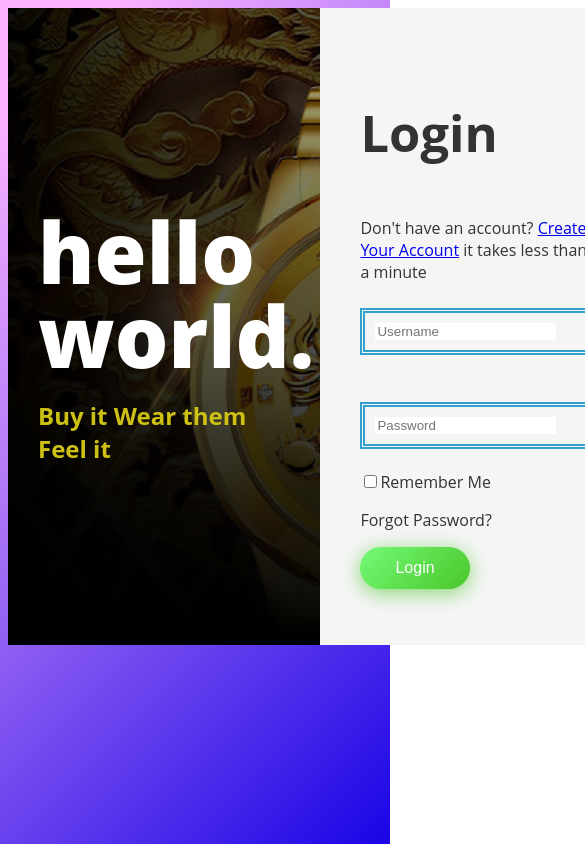
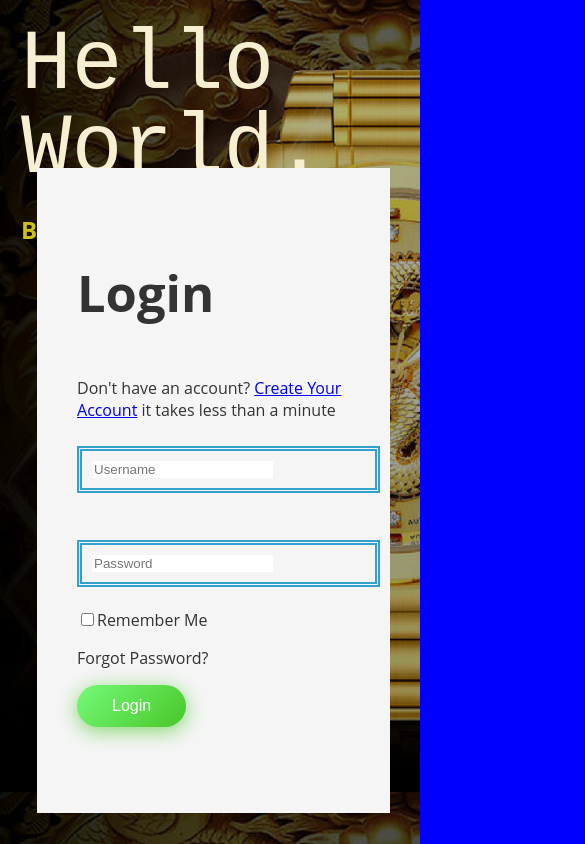
Before and after one commit to NakulYadav2/product_comparsion-project, a plain HTML site: page index.html in a window 390 px wide. Shown: the top 844 px of the page, 585 px wide, since content can reach past the window. Drawn offline with Linux system fonts and the light colour scheme.

Commit message:
add a responsive code

```diff
--- a/index.html
+++ b/index.html
@@ -4,11 +4,12 @@
     <head>
         <title>Login Page</title>
         <link rel="stylesheet" href="style.css">
+        <link   rel="stylesheet" href="responsive.css">
     </head>
     <body>
         <div id="leftbox">
         <div class="sidetopic">
-        <h1>hello world.</h1>
+        <h1>Hello World.</h1>
         </div>
         <div class="subtopic">
             <h2>Buy it Wear them Feel it<h2>
--- /dev/null
+++ b/responsive.css
@@ -0,0 +1,156 @@
+@media screen and (max-width:570px){
+    body{
+        background-color: blue;
+}
+
+#leftbox{
+position: relative;
+top: -8px;
+    left: -9px;
+height: 393px;
+width: 175vw;
+background-color: brown;
+}
+#loginbox{
+    /* height: 200px; */
+    height: 70vh;
+    width: 64vw;
+    position: absolute;
+  top: 393px;
+  left: 0px;
+  width: 100%;
+
+}
+.sidetopic h1{
+    position: relative;
+   bottom: 170px;
+   color:rgb(247, 239, 210);
+}
+}
+
+
+@media screen and (max-width:550px){
+    body{
+        background-color: blue;
+}
+
+#leftbox{
+position: relative;
+top: -8px;
+    left: -9px;
+height: 393px;
+width: 175vw;
+}
+#loginbox{
+    /* height: 200px; */
+    height: 70vh;
+    width: 64vw;
+    position: absolute;
+  top: 393px;
+  left: 0px;
+  width: 100%;
+
+}
+.sidetopic h1{
+    position: relative;
+   bottom: 170px;
+   color:rgb(247, 239, 210);
+}
+}
+
+@media screen and (max-width:451px){
+
+
+#leftbox{
+    height: 600vh;
+    width: 110vw;
+    position: fixed;
+
+
+}
+.sidetopic h1{
+    position: relative;
+   bottom: 170px;
+   color:rgb(150, 128, 49);
+}
+.subtopic h2{
+    position: relative;
+   bottom: 170px;
+}
+#loginbox{
+    height: 67vh;
+    width: 70vw;
+    position: relative;
+    top: 140px;
+left: 20px;
+}
+
+
+}
+
+@media screen and (max-width:600px){
+
+
+    #leftbox{
+        height: 600vh;
+        width: 110vw;
+        position: fixed;
+
+
+    }
+    .sidetopic h1{
+        position: relative;
+       bottom: 170px;
+       color:rgb(247, 239, 210);
+    }
+    .subtopic h2{
+        position: relative;
+       bottom: 170px;
+    }
+    #loginbox{
+        height: 67vh;
+        width: 70vw;
+        position: relative;
+        top: 140px;
+    left: 20px;
+    }
+
+
+    }
+    @media screen and (max-width:600px){
+
+        .sidetopic h1{
+            position: relative;
+           bottom: 170px;
+           color:rgb(247, 239, 210);
+        }
+        #leftbox{
+            height: 600vh;
+            width: 110vw;
+            position: fixed;
+
+
+        }
+
+        .subtopic h2{
+            position: relative;
+           bottom: 170px;
+        }
+        #loginbox{
+            height: 67vh;
+            width: 70vw;
+            position: relative;
+            top: 160px;
+        left: 50px;
+        }
+
+
+        }
+
+        @media screen and (max-width:492px){
+
+            #loginbox{
+            position: relative;
+            left:29px;
+        }
+            }
--- a/style.css
+++ b/style.css
@@ -19,10 +19,13 @@ body {
 .sidetopic h1{
     font-size: 10vmax;
     line-height: 1;
-    font-weight: 900;
+    font-weight: 7;
     margin-top: 40px;
     margin-bottom: 20px;
+    font-family:OCR A Std, monospace;
+    color:rgb(247, 239, 210);
 }
+
 .loginform h5{
     font-size: 6vmax;
     line-height: 0;
@@ -39,6 +42,7 @@ body {
   font-family: open sans,sans-serif;
   color: #333;
   width: -moz-available;
+  /* display: grid; */
 
 }
 .typeuser  {
@@ -82,3 +86,16 @@ body {
 .subtopic{
   color: rgb(206, 193, 21);
 }
+@media screen and(max-width:1000px) {
+  #leftbox{
+    #leftbox{
+      padding: 30px;
+      width: 50px;
+      height: -1px;
+      background: #5961f9ad;
+      overflow: hidden;
+      box-sizing: border-box;
+      background-image: linear-gradient(rgb(0,0,0,0.3),rgba(0,0,0.7)),url(R.png) ;
+    }
+  }
+}
```
